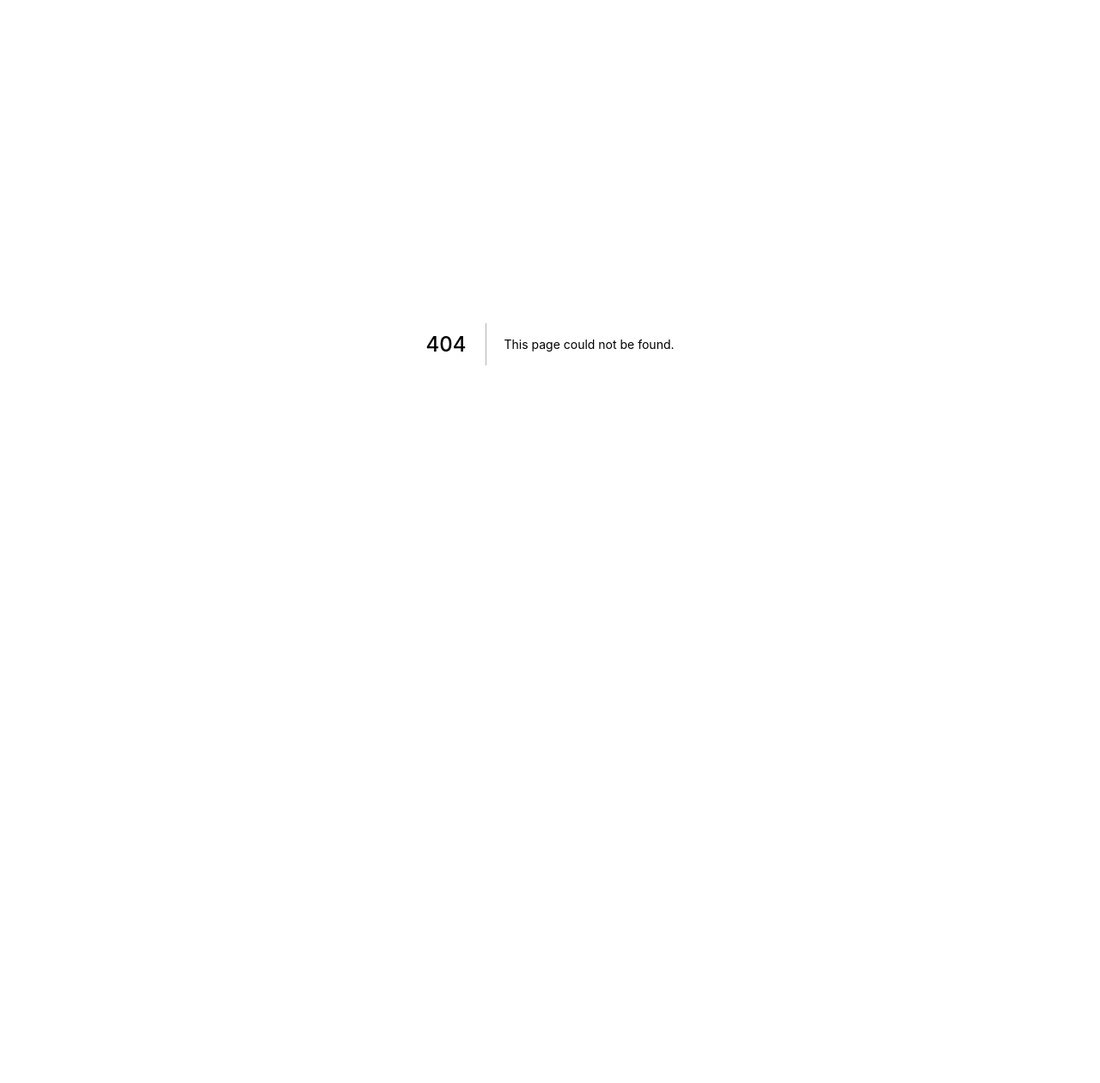
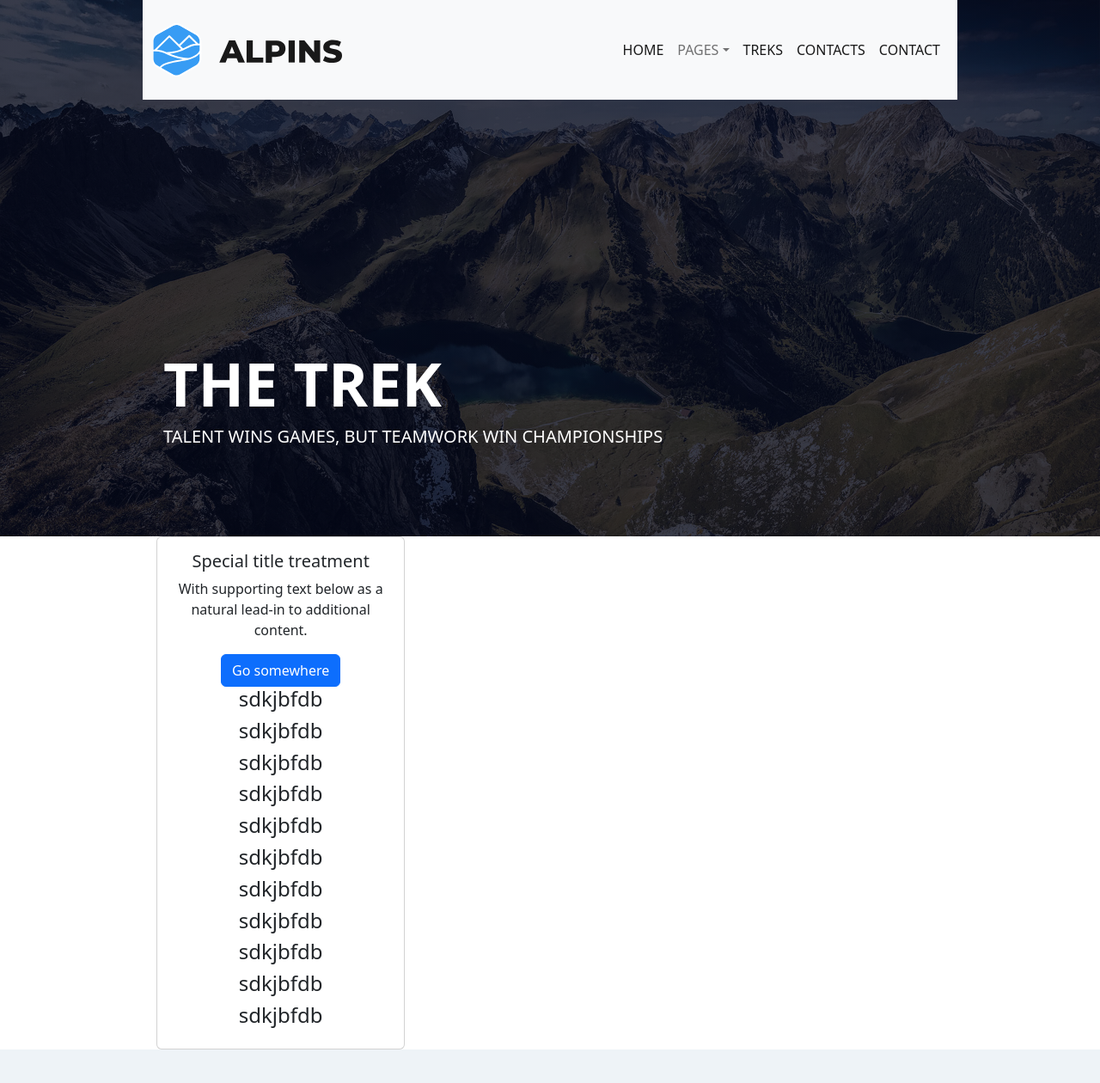
Before and after one commit to lokichaulagain/mern-travel, a Next.js app in the folder frontend/: page /price in a window 1280 px wide. Before the commit this address had no page. Shown: the top 1260 px of the page at 86% size. Before the commit the page ends 800 px from the top, so only its background shows below. Built offline with nearby package versions, Linux system fonts and the light colour scheme.

Commit message:
price page section

```diff
--- a/frontend/src/components/Navbar.tsx
+++ b/frontend/src/components/Navbar.tsx
@@ -1,4 +1,3 @@
-import React from "react";
 import Image from "next/image";
 import Logo from "../../public/images/logo1.svg";
 import LogoBlack from "../../public/images/logoBlack.svg";
@@ -6,28 +5,27 @@ import styles from "../styles/scss/Navbar.module.scss";
 
 const Navbar = () => {
   return (
-    <div className={`${styles.wrapper}`}>
     <div className="container px-5">
-        <nav className="navbar  navbar-expand-lg  " style={{ height: "100px" }}>
-          <div className="container px-5 " style={{ display: "flex" }}>
+      <div className="container px-5">
+        <nav className="navbar navbar-expand-lg bg-light">
+          <div className="container-fluid">
             <Image src={LogoBlack} alt="" width={220} height={100} />
             <button
               className="navbar-toggler"
               type="button"
               data-bs-toggle="collapse"
-              data-bs-target="#navbarNavDropdown"
-              aria-controls="navbarNavDropdown"
+              data-bs-target="#navbarTogglerDemo02"
+              aria-controls="navbarTogglerDemo02"
               aria-expanded="false"
               aria-label="Toggle navigation"
             >
               <span className="navbar-toggler-icon"></span>
             </button>
 
-            <div
-              className="ms-5 collapse navbar-collapse"
-              id="navbarNavDropdown"
-            >
-              <ul className="navbar-nav">
+            <div className="collapse navbar-collapse" id="navbarTogglerDemo02">
+              <ul className="navbar-nav me-auto mb-2 mb-lg-0"></ul>
+              <form className="d-flex" role="search">
+                <ul className="navbar-nav me-auto mb-2 mb-lg-0">
                   <li className="nav-item">
                     <a className="nav-link active" aria-current="page" href="#">
                       HOME
@@ -36,92 +34,77 @@ const Navbar = () => {
 
                   <li className="nav-item dropdown">
                     <a
-                    className="nav-link"
+                      className="nav-link dropdown-toggle"
                       href="#"
-                    id="navbarDropdownMenuLink"
                       role="button"
                       data-bs-toggle="dropdown"
                       aria-expanded="false"
                     >
                       PAGES
                     </a>
-                  <ul
-                    className="dropdown-menu"
-                    aria-labelledby="navbarDropdownMenuLink"
-                  >
+                    <ul className="dropdown-menu">
                       <li>
                         <a className="dropdown-item" href="#">
-                        ABOUT
+                          TEAM
                         </a>
                       </li>
                       <li>
                         <a className="dropdown-item" href="#">
-                        SPECIALS{" "}
+                          SHELTERS
                         </a>
                       </li>
                       <li>
                         <a className="dropdown-item" href="#">
-                        OTHERS{" "}
+                          GALLERY
                         </a>
                       </li>
                       <li>
                         <a className="dropdown-item" href="#">
-                        CONTACTS{" "}
+                          HISTORY
                         </a>
                       </li>
                       <li>
                         <a className="dropdown-item" href="#">
-                        BLOGS{" "}
+                          PRICES
                         </a>
                       </li>
                       <li>
                         <a className="dropdown-item" href="#">
-                        TEAM{" "}
-                      </a>
-                    </li>
-                  </ul>
-                </li>
-
-                <li className="nav-item dropdown">
-                  <a
-                    className="nav-link dropdown-toggle"
-                    href="#"
-                    id="navbarDropdownMenuLink"
-                    role="button"
-                    data-bs-toggle="dropdown"
-                    aria-expanded="false"
-                  >
-                    TREKS
-                  </a>
-                  <ul
-                    className="dropdown-menu"
-                    aria-labelledby="navbarDropdownMenuLink"
-                  >
-                    <li>
-                      <a className="dropdown-item" href="#">
-                        PACKAGES
+                          FOODS
                         </a>
                       </li>
                       <li>
                         <a className="dropdown-item" href="#">
-                        OFFERS{" "}
+                          EVENTS
+                        </a>
+                      </li>
+                      <li>
+                        <a className="dropdown-item" href="#">
+                          ABOUT
                         </a>
                       </li>
                     </ul>
                   </li>
 
                   <li className="nav-item">
-                  <a className="nav-link" href="#">
-                    BLOGS
+                    <a className="nav-link active" aria-current="page" href="#">
+                      TREKS
                     </a>
                   </li>
 
                   <li className="nav-item">
-                  <a className="nav-link" href="#">
+                    <a className="nav-link active" aria-current="page" href="#">
                       CONTACTS
                     </a>
                   </li>
+
+                  <li className="nav-item">
+                    <a className="nav-link active" aria-current="page" href="#">
+                      CONTACT
+                    </a>
+                  </li>
                 </ul>
+              </form>
             </div>
           </div>
         </nav>
--- /dev/null
+++ b/frontend/src/components/Price/PriceCardSection.tsx
@@ -0,0 +1,42 @@
+import React from "react";
+
+const PriceCardSection = () => {
+  return (
+    <div className="container px-5">
+      <div className="container px-5">
+        <div className="row px-3">
+          <div className="col">
+            <div className="card text-center">
+              <div className="card-body">
+                <h5 className="card-title">Special title treatment</h5>
+                <p className="card-text">
+                  With supporting text below as a natural lead-in to additional
+                  content.
+                </p>
+                <a href="#" className="btn btn-primary">
+                  Go somewhere
+                </a>
+                <h4>sdkjbfdb</h4>
+                <h4>sdkjbfdb</h4>
+                <h4>sdkjbfdb</h4>
+                <h4>sdkjbfdb</h4>
+                <h4>sdkjbfdb</h4>
+                <h4>sdkjbfdb</h4>
+                <h4>sdkjbfdb</h4>
+                <h4>sdkjbfdb</h4>
+                <h4>sdkjbfdb</h4>
+                <h4>sdkjbfdb</h4>
+                <h4>sdkjbfdb</h4>
+              </div>
+            </div>
+          </div>
+
+          <div className="col"></div>
+          <div className="col"></div>
+        </div>
+      </div>
+    </div>
+  );
+};
+
+export default PriceCardSection;
--- /dev/null
+++ b/frontend/src/components/Price/PriceSection2.tsx
@@ -0,0 +1,52 @@
+import styles from "../../styles/scss/price/PriceSection2.module.scss";
+
+const PriceSection2 = () => {
+  return (
+    <div className={`${styles.bg}  `}>
+      <div className="container p-5">
+        <div className="container p-5">
+          <div className="row px-3">
+            <div className="col">
+              <h2 className="h2  customH2">BOOK YOUR TOUR</h2>
+              <h6 className=" h6 pt-3 pb-4 customH6">
+                Contact us for tour booking
+              </h6>
+
+              <p className="h6 customP  pb-4 lh-lg">
+                Lorem ipsum dolor sit amet consectetur, adipisicing elit. Dolore
+                est itaque ab. Molestias perspiciatis, iste nemo optio
+                laudantium, reprehenderit at velit et officia nisi, sint
+                corporis vel! Praesentium voluptas id aliquam optio odio
+                consectetur reiciendis?
+              </p>
+              <button
+                type="button"
+                className="btn fw-semibold fs-6 customButton   shadow-sm  btn-primary rounded-pill py-3 px-5 btn-lg  "
+              >
+                Contact us
+              </button>
+            </div>
+
+            <div className="col">
+              Lorem ipsum dolor sit amet consectetur adipisicing elit.
+              Necessitatibus tempora molestiae suscipit sed a, exercitationem
+              adipisci laborum laudantium at! Aut sequi, necessitatibus tenetur
+              ratione enim facilis illum, accusantium quos maiores dicta,
+              dolorum molestiae maxime excepturi voluptatibus. Voluptate
+              officiis, facere ad harum aperiam quasi perspiciatis esse vel
+              impedit itaque architecto voluptatum omnis labore beatae iusto
+              natus optio ex non aliquid ea fuga. Adipisci dolorum perspiciatis
+              eaque vel voluptates laborum similique quasi iusto, quaerat
+              temporibus fugit, explicabo sit! Distinctio debitis ea, nam illo
+              corporis, nesciunt reiciendis fugiat modi harum excepturi mollitia
+              quos in officia numquam nisi sunt dicta ut architecto amet
+              tempora?
+            </div>
+          </div>
+        </div>
+      </div>
+    </div>
+  );
+};
+
+export default PriceSection2;
--- /dev/null
+++ b/frontend/src/pages/price.tsx
@@ -0,0 +1,22 @@
+import Footer from "../components/Footer";
+import HeroComponent from "../components/HeroComponent";
+import Navbar from "../components/Navbar";
+import PriceCardSection from "../components/Price/PriceCardSection";
+import PriceSection2 from "../components/Price/PriceSection2";
+import styles from "../styles/scss/price/Price.module.scss"
+
+
+export default function Price() {
+  return (
+    <div>
+    <div className={`${styles.bg}`} >
+        <Navbar/>
+        <HeroComponent/>
+        </div>
+        <PriceCardSection/>
+        <PriceSection2/>
+        <Footer/>
+
+    </div>
+  )
+}
--- a/frontend/src/styles/main.scss
+++ b/frontend/src/styles/main.scss
@@ -67,11 +67,11 @@
   border-radius: none;
   border-radius: 2px;
   font-weight: 500;
-  transition: transform .3s;
+  transition: transform 0.3s;
 
   &:hover {
     transform: scale(1.03);
-    transition: transform .3s;
+    transition: transform 0.3s;
     background-color: #369df4;
     color: whitesmoke;
     border: none;
@@ -81,3 +81,35 @@
     -moz-box-shadow: 0px 0px 3px 1px rgba(55, 157, 245, 0.79);
   }
 }
+
+//Two row wala section
+.customH2 {
+  color: #13304a;
+  font-weight: 700;
+}
+
+.customH6 {
+  color: #13304a;
+  font-weight: 500;
+}
+
+.customP {
+  color: #13304a;
+  font-weight: 400;
+}
+
+.customButton {
+  color: whitesmoke;
+  background-color: #379cf4;
+  border-color: #379cf4;
+  transition: all 0.4s ease-out;
+
+  &:hover {
+    color: white;
+    transform: scale(0.95);
+    transition: all 0.2s ease-in;
+    background-color: #2975b7;
+    border-color: #2975b7;
+    box-shadow: 0 4px 8px 0 rgba(0, 0, 0, 0.2);
+  }
+}
--- /dev/null
+++ b/frontend/src/styles/scss/price/Price.module.scss
@@ -0,0 +1,7 @@
+.bg {
+  background-image: linear-gradient(rgba(4, 9, 30, 0.7), rgba(4, 9, 30, 0.7)),
+    url("../../../../public/images/price.jpg");
+  background-size: cover;
+  background-position: center;
+  background-attachment: fixed;
+}
--- /dev/null
+++ b/frontend/src/styles/scss/price/PriceSection2.module.scss
@@ -0,0 +1,8 @@
+.bg{
+    background-color: #EEF3F7;
+}
+
+// .h2{
+//     color: #13304a;
+//     font-weight: 700;
+// }
```
Also changed, not shown: frontend/public/images/price.jpg (added). Lines whose indentation alone changed are shown as unchanged.
